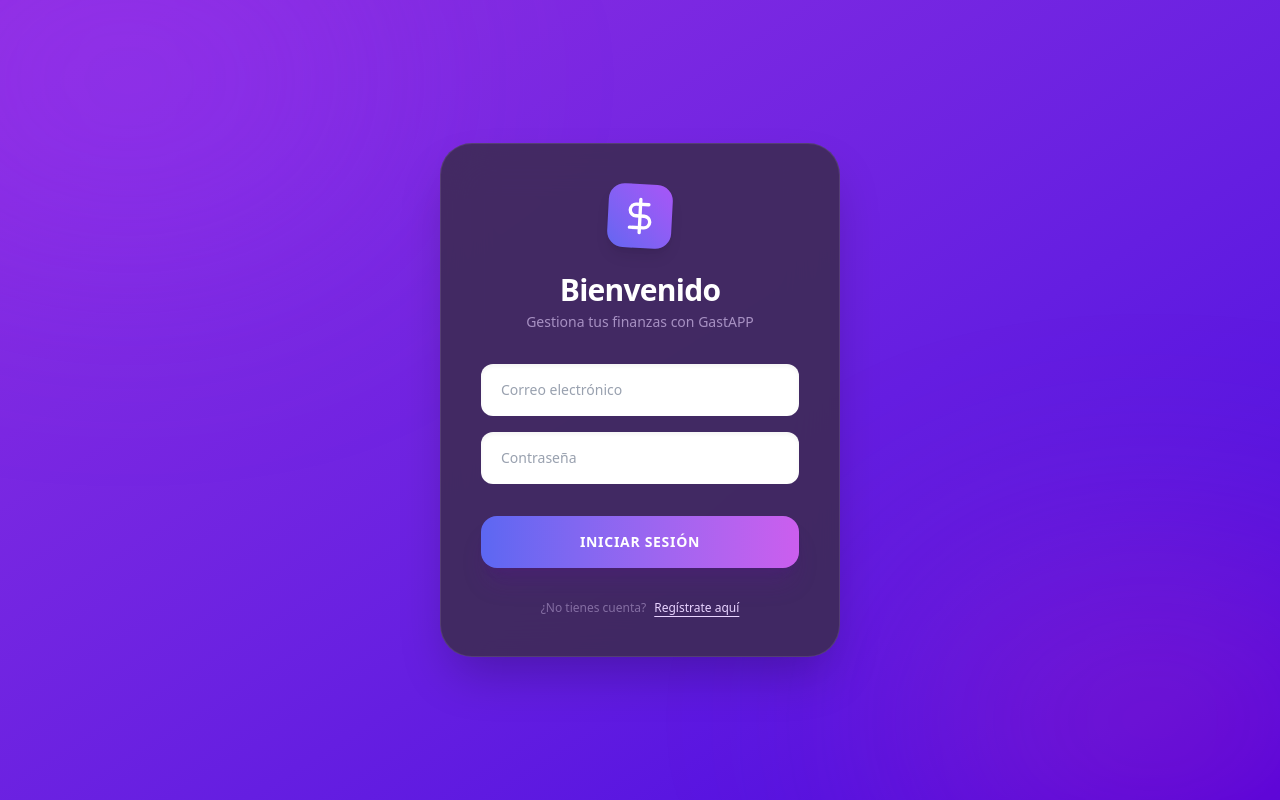
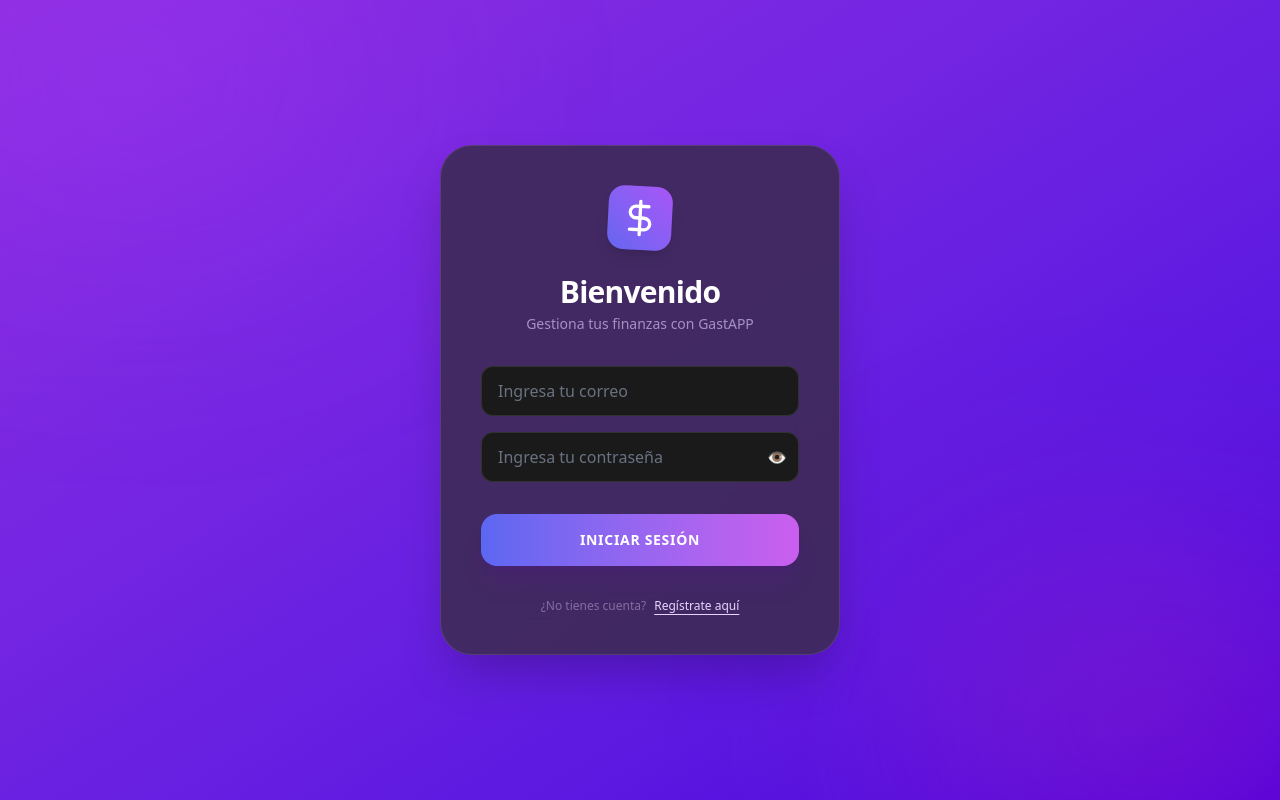
Before and after one commit to Javilaamaya97/GastApp, a React (Vite) app: page / in a window 1280 px wide. Built offline with nearby package versions, Linux system fonts and the light colour scheme.

Commit message:
UI: mejora login (toggle password + estilos uniformes)

```diff
--- a/src/components/Login.tsx
+++ b/src/components/Login.tsx
@@ -1,6 +1,7 @@
 import React, { useState } from "react";
 import { motion } from "motion/react";
 import { DollarSign } from "lucide-react";
+import { Eye, EyeOff } from "lucide-react";
 
 interface LoginProps {
   onLogin: () => void;
@@ -14,6 +15,7 @@ export default function Login({ onLogin }: LoginProps) {
   const [confirmPassword, setConfirmPassword] = useState("");
   const [error, setError] = useState("");
   const [success, setSuccess] = useState("");
+  const [showPassword, setShowPassword] = useState(false);
 
   const handleSubmit = (e: React.FormEvent) => {
     e.preventDefault();
@@ -138,21 +140,28 @@ export default function Login({ onLogin }: LoginProps) {
               value={email}
               onChange={(e) => setEmail(e.target.value)}
               placeholder="Correo electrónico"
-              className="w-full bg-white border-none rounded-xl px-5 py-4 text-gray-800 placeholder-gray-400 focus:outline-none focus:ring-2 focus:ring-purple-400 transition-all text-sm shadow-inner"
-              required
+              placeholder="Ingresa tu correo"
+  className="w-full bg-[#1a1a1a] text-white border border-white/10 rounded-xl px-4 py-3 focus:ring-2 focus:ring-[#3b82f6] outline-none transition-all placeholder:text-gray-500"
             />
           </div>
 
-          <div className="space-y-1">
-            <input
-              type="password"
-              value={password}
-              onChange={(e) => setPassword(e.target.value)}
-              placeholder="Contraseña"
-              className="w-full bg-white border-none rounded-xl px-5 py-4 text-gray-800 placeholder-gray-400 focus:outline-none focus:ring-2 focus:ring-purple-400 transition-all text-sm shadow-inner"
-              required
-            />
-          </div>
+          <div className="relative">
+  <input
+    type={showPassword ? "text" : "password"}
+    value={password}
+    onChange={(e) => setPassword(e.target.value)}
+    className="w-full bg-[#1a1a1a] text-white border border-white/10 rounded-xl px-4 py-3 pr-12 focus:ring-2 focus:ring-[#3b82f6] outline-none transition-all placeholder:text-gray-500"
+    placeholder="Ingresa tu contraseña"
+  />
+
+  <button
+    type="button"
+    onClick={() => setShowPassword(!showPassword)}
+    className="absolute right-3 top-1/2 -translate-y-1/2 text-gray-400 hover:text-white"
+  >
+    {showPassword ? "🙈" : "👁️"}
+  </button>
+</div>
 
           {isRegistering && (
             <div className="space-y-1">
```
